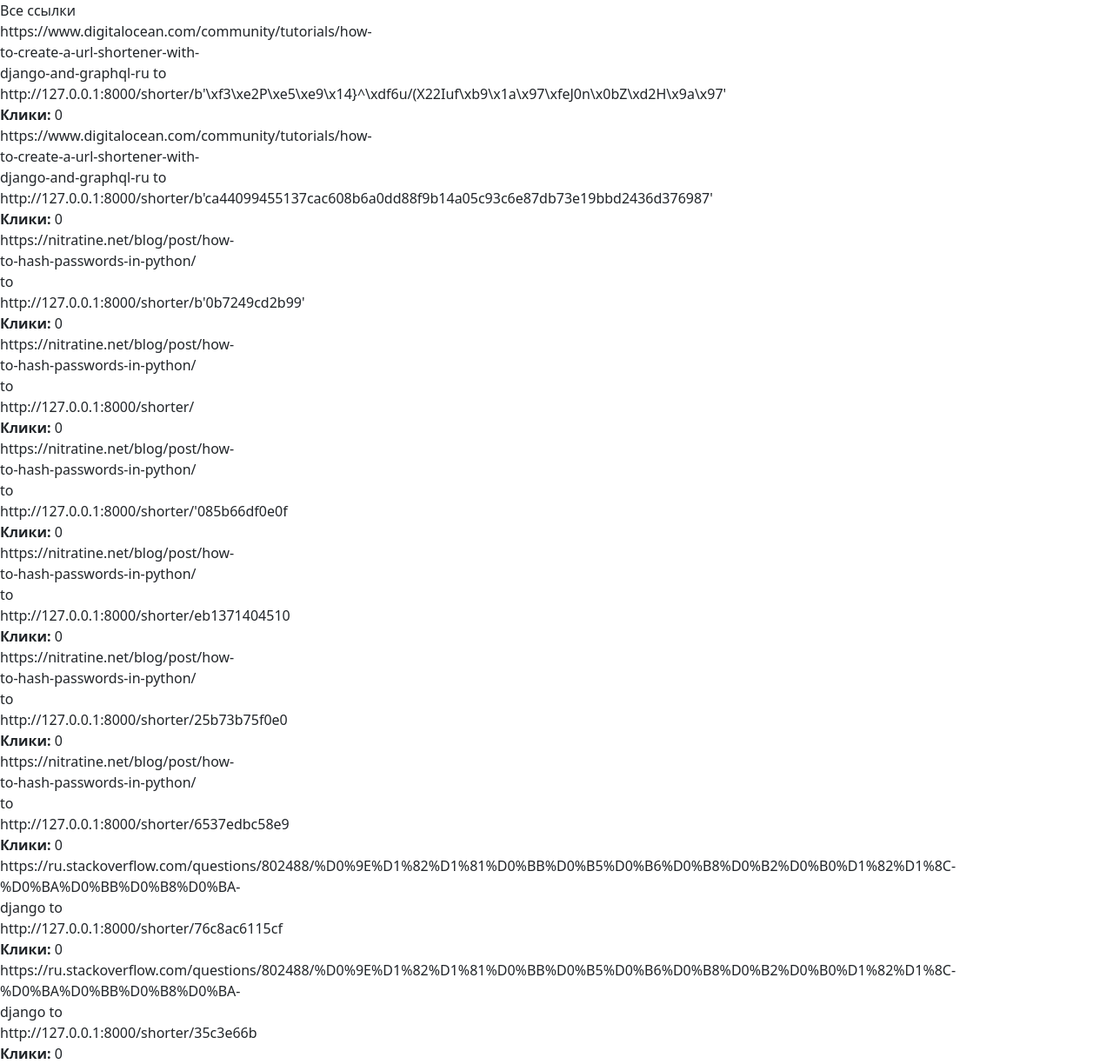
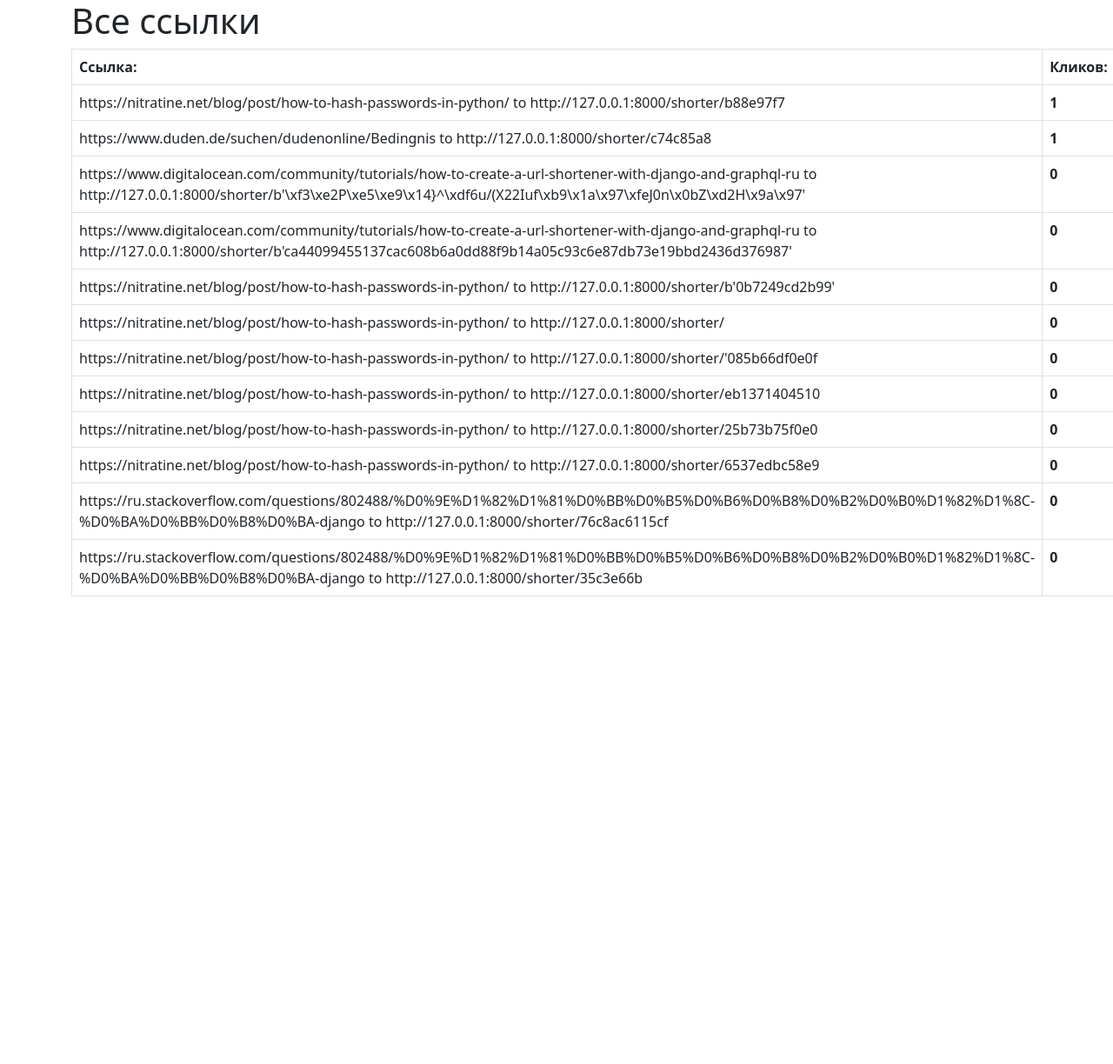
Before and after one commit to vladnaz9/UrlShorter, a Django app: page /showAll/ in a window 1280 px wide. Shown: the whole page at 87% size. After the commit the page ends 686 px from the top, so only its background shows below. Run offline with Django 4.2, Linux system fonts and the light colour scheme; data comes from the database, SQL or seed files in the repository.

Commit message:
add exception and fix showALl

```diff
--- a/webapp/models.py
+++ b/webapp/models.py
@@ -13,13 +13,14 @@ class UrlShorter(models.Model):
     long_url = models.URLField()  # полная ссылка
     short_url = models.URLField(unique=True, blank=True)  # короткая ссылка
     clicks = models.PositiveIntegerField(default=0)  # сколько раз использовали ссылку
-    url_hash = models.CharField(max_length=20) # храним url + соль
+    # url_hash = models.CharField(max_length=20) # храним url + соль
+    url_param = models.CharField(max_length=20, default='0', blank=True) # храним ссылку, что получили из хэша
 
     class Meta:
         ordering = ["-clicks"]
 
     def __str__(self):
-        return f'{self.long_url} to {self.short_url}'
+        return f' {self.long_url} to {self.short_url}'
 
     def clicked(self):
         self.clicks += 1
@@ -36,7 +37,9 @@ class UrlShorter(models.Model):
         salt = os.urandom(32)
         my_hash = hashlib.pbkdf2_hmac('sha256', long_url.encode('utf-8'), salt, 100000, 4)
         string = str(binascii.hexlify(my_hash))
-        self.short_url = "".join(['http://127.0.0.1:8000/shorter/', string[2:-1]])
-        self.url_hash = f"${salt}${my_hash}"
+        string = string[2:-1]
+        self.short_url = "".join(['http://127.0.0.1:8000/shorter/', string])
+        # self.url_hash = f"${salt}${my_hash}"
+        self.url_param = string
         super(UrlShorter, self).save(*args, **kwargs)
         return self.short_url
--- a/webapp/templates/webapp/allUrls.html
+++ b/webapp/templates/webapp/allUrls.html
@@ -10,16 +10,37 @@
             crossorigin="anonymous"></script>
 </head>
 <body>
-<div class='col-3 ofsset-3'>
-    Все ссылки
-    {% for url in allUrls %}
+
+<div class="container">
+    <h1> Все ссылки </h1>
     <div class="row">
-        <div class="col-9">
-            {{ url.str }} <br>
-            <b> Клики: </b>{{ url.clicks}}
+        <div>
+            <table class="table table-bordered">
+                <thead>
+                <tr>
+                    <th scope="col">
+                        Ссылка:
+                    </th>
+                    <th scope="col">
+                        Кликов:
+                    </th>
+                </tr>
+                </thead>
+                <tbody>
+                {% for url in allUrls %}
+                    <tr>
+                        <td>
+                            {{ url.str }}
+                        </td>
+                        <td>
+                            <b> {{ url.clicks }} </b>
+                        </td>
+                    </tr>
+                {% endfor %}
+                </tbody>
+            </table>
         </div>
     </div>
-    {% endfor %}
 </div>
 </body>
 </html>
--- a/webapp/urls.py
+++ b/webapp/urls.py
@@ -6,4 +6,5 @@ urlpatterns = [
     # Главная страница
     path('', views.index),
     path('showAll/', views.showAll),
+    path('shorter/<str:param>',  views.getShortUrl),
 ]
--- a/webapp/views.py
+++ b/webapp/views.py
@@ -1,12 +1,13 @@
-from django.shortcuts import render
+from django.shortcuts import render, redirect
 from django.http import HttpResponse
 from .models import UrlShorter
 from .forms import ShortUrlForm
 
+
 # Create your views here.
 # Главная страница
 def index(request):
-    if(request.method == 'POST'):
+    if request.method == 'POST':
         form = ShortUrlForm(request.POST)
         short_url = form.save()
         data = {
@@ -19,8 +20,13 @@ def index(request):
     return render(request, 'webapp/index.html', context)
 
 
-def getShortUrl(request):
-    return
+def getShortUrl(request, param):
+    url = UrlShorter.objects.filter(url_param=param).first()
+
+    if url is None:
+        return render(request, 'webapp/wrongUrl.html', context={'url': param})
+    url.clicked()
+    return redirect(url.long_url)
 
 
 # достать все ссылки
```
Also changed, not shown: webapp/templates/webapp/wrongUrl.html (added, +10 -0 lines), db.sqlite3, webapp/migrations/0002_remove_urlshorter_url_hash_urlshorter_url_param.py (added).
